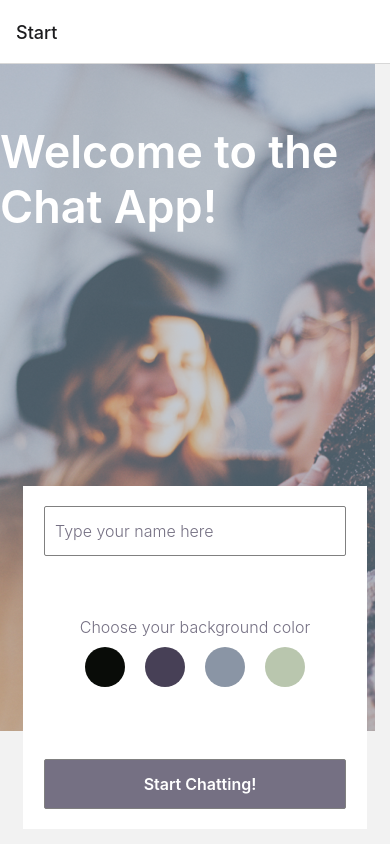
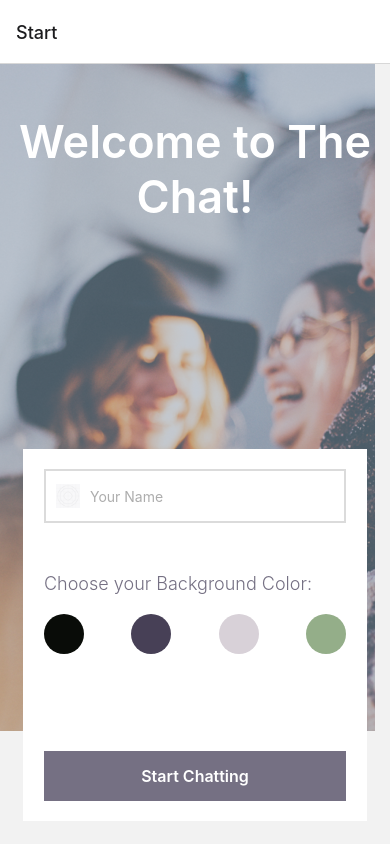
Before and after one commit to brandontyruspetty/chat-app, a React Native app: screen /Start in a window 390 px wide. Built offline with nearby package versions, Linux system fonts and the light colour scheme.

Commit message:
update start.js

```diff
--- a/components/Start.js
+++ b/components/Start.js
@@ -1,195 +1,218 @@
-import React from 'react';
-import { useState } from 'react';
-//import styling from react-native
-import { StyleSheet, View, Text, TouchableOpacity, TextInput, ImageBackground } from 'react-native';
+// Import necessary modules and components from React Native and Firebase
+import React, { useState } from "react";
+import {
+  View,
+  Text,
+  TextInput,
+  Image,
+  ImageBackground,
+  StyleSheet,
+  TouchableOpacity,
+  Dimensions,
+  Keyboard,
+  TouchableWithoutFeedback,
+  Alert,
+} from "react-native";
+import { getAuth, signInAnonymously } from "firebase/auth";
 
-//dictionary of color options, where eack key is a color name and each value is a style object
+// Background Color options for Chat screen
 const backgroundColors = {
-  black: { backgroundColor: '#090C08'},
-  grey: { backgroundColor: '#474056'},
-  blue: { backgroundColor: '#8A95A5'},
-  green: { backgroundColor: '#B9C6AE'}
-}
+  black: { backgroundColor: "#090C08" },
+  purple: { backgroundColor: "#474056" },
+  grey: { backgroundColor: "#d8d1d8" },
+  green: { backgroundColor: "#94ae89" },
+};
 
-//Start component
-export default class Start extends React.Component  {
-  constructor(props) {
-    super(props);
-    //initialize component's state with empty name and no selected color
-    this.state = { name: '', color: ''};
-  }
-  //get individual color options from backgroundColors library
-  render() {
-    const { black, grey, blue, green } = backgroundColors;
+// A component that displays a transparent overlay when a color is selected
+const SelectedColorOverlay = () => <View style={styles.selectedColorOverlay} />;
+
+// The main Start component
+const Start = ({ navigation }) => {
+  // Declare state variables for user's name and selected color
+  const [name, setName] = useState("");
+  const [color, setColor] = useState("");
+
+  // Function to handle anonymous sign-in with Firebase Auth
+  const handleSignIn = () => {
+    const auth = getAuth();
+    signInAnonymously(auth)
+      .then((userCredential) => {
+        const user = userCredential.user;
+        // Navigate to Chat screen with user's name, color, and ID
+        navigation.navigate("Chat", {
+          name,
+          color: color || "#FFFFFF",
+          userID: user.uid,
+        });
+        Alert.alert("Signed in Successfully!");
+      })
+      .catch((error) => {
+        Alert.alert("Unable to add. Please try later");
+      });
+  };
+
+  // Destructure background color styles from backgroundColors object
+  const { black, purple, grey, green } = backgroundColors;
+  // Get height of device window
+  const windowHeight = Dimensions.get("window").height;
+  // Calculate height of colored box
+  const boxHeight = windowHeight * 0.44;
+  // Define default color if none selected
+  const defaultColor = "#FFFFFF";
+
+  // Map over backgroundColors object to create color options for user to choose from
+  const colorOptions = Object.entries(backgroundColors).map(([key, value]) => (
+    <TouchableOpacity
+      key={key}
+      style={[
+        styles.color,
+        value,
+        color === value.backgroundColor && styles.colorSelected,
+      ]}
+      onPress={() => setColor(value.backgroundColor)}
+    >
+      {color === value.backgroundColor && <SelectedColorOverlay />}
+    </TouchableOpacity>
+  ));
 
   return (
+    <TouchableWithoutFeedback onPress={Keyboard.dismiss}>
       <View style={styles.container}>
         <ImageBackground
-          source={require('../assets/background-image.png')}
-          style={[styles.container, styles.image]}
+          source={require("../assets/background-image.png")}
+          style={styles.image}
         >
-
-        <Text style={styles.title}>Welcome to the Chat App!</Text>
-
-        <View style={styles.inputBox} >
+          <View style={styles.titleContainer}>
+            <Text style={styles.title}>Welcome to The Chat!</Text>
+          </View>
+          <View style={[styles.box, { height: boxHeight }]}>
+            <View style={styles.inputContainer}>
+              <Image
+                source={require("../assets/icon.png")}
+                style={styles.inputImage}
+              />
               <TextInput
-          style={styles.textInput}
-          value={this.state.name}
-          //update components state with new name value
-          onChangeText={(name) => this.setState({name})}
-          placeholder='Type your name here'
-          />
-
-        <View>
-          <Text style={styles.colorSelector}>Choose your background color</Text>
-          <View style={styles.colorWrapper}>
-            <TouchableOpacity
-              style={[styles.color,
-              black,
-              this.state.color === black.backgroundColor
-              ? styles.colorSelected
-              : {}
-            ]}
-              onPress={() =>
-              this.setState({ color: black.backgroundColor })
-              }
-          />
-
-            <TouchableOpacity style={[
-              styles.color,
-              grey,
-              this.state.color === grey.backgroundColor
-              ? styles.colorSelected
-              : {}
-            ]}
-              onPress={() =>
-              this.setState({ color: grey.backgroundColor})
-              }
-          />
-
-            <TouchableOpacity style={[
-              styles.color,
-              blue,
-              this.state.color === blue.backgroundColor
-              ? styles.colorSelected
-              : {}
-            ]}
-              onPress={() =>
-              this.setState({ color: blue.backgroundColor})
-              }
-          />
-            <TouchableOpacity style={[
-              styles.color,
-              green,
-              this.state.color === green.backgroundColor
-              ? styles.colorSelected
-              : {}
-            ]}
-              onPress={() =>
-              this.setState({ color: green.backgroundColor})
-              }
+                style={styles.input}
+                onChangeText={setName}
+                value={name}
+                placeholder="Your Name"
+                placeholderTextColor="#ADADAD"
+                returnKeyType="done"
               />
             </View>
+            <View style={styles.colorContainer}>
+              <Text style={styles.colorLabel}>
+                Choose your Background Color:
+              </Text>
+              <View style={styles.colorOptions}>{colorOptions}</View>
             </View>
-
-        <TouchableOpacity
-        style={[styles.textInput, styles.chatBox]}
-          onPress={() =>
-            //navigate to chat screen and pass in the user's name and selected color
-            this.props.navigation.navigate('Chat',
-            {
-              name: this.state.name,
-              color: this.state.color
-             })
-            }
-          >
-            <Text style={[styles.colorSelector, styles.chatBoxText]}>
-                Start Chatting!
-            </Text>
+            <TouchableOpacity style={styles.button} onPress={handleSignIn}>
+              <Text style={styles.buttonText}>Start Chatting</Text>
             </TouchableOpacity>
           </View>
         </ImageBackground>
       </View>
+    </TouchableWithoutFeedback>
   );
-  }
-}
+};
 
 const styles = StyleSheet.create({
   container: {
     flex: 1,
   },
-
+  image: {
+    flex: 1,
+    justifyContent: "center",
+    alignItems: "center",
+    resizeMode: "cover",
+  },
+  titleContainer: {
+    flex: 2,
+    justifyContent: "center",
+  },
   title: {
-  color: '#FFFFFF',
     fontSize: 45,
-  fontWeight: 600,
-  marginTop: 60
+    fontWeight: "600",
+    color: "#FFFFFF",
+    textAlign: "center",
+    marginBottom: "45%",
   },
-
- image: {
-  flexDirection: 'column',
-  justifyContent: 'space-between',
-   alignItems: 'center'
+  box: {
+    backgroundColor: "#FFFFFF",
+    width: "88%",
+    alignItems: "center",
+    marginBottom: "6%",
+    paddingTop: 20,
+    paddingBottom: 20,
+    justifyContent: "space-between",
+    flexDirection: "column",
   },
-
- inputBox: {
-  backgroundColor: '#fff',
-  marginBottom: 15,
-  height: '44%',
-  width: '88%',
-  alignItems: 'center',
-  justifyContent: 'space-between',
-  paddingVertical: 20
+  inputContainer: {
+    width: "88%",
+    flexDirection: "row",
+    alignItems: "center",
+    borderColor: "#DBDBDB",
+    borderWidth: 2,
+    paddingHorizontal: 10,
+    marginBottom: 20,
   },
-
- textInput: {
+  input: {
     height: 50,
-       width: '88%',
-       borderColor: 'grey',
-       borderWidth: 1,
-       borderRadius: 2,
-       color: '#757083',
-       opacity: 50,
-       fontSize: 16,
-       fontWeight: '300',
-       paddingLeft: 10
+    flex: 1,
   },
-
-colorSelector: {
-  textAlign: 'center',
-  fontSize: 16,
-  fontWeight: '300',
-  color: '#757083',
-  opacity: 100
+  inputImage: {
+    width: 24,
+    height: 24,
+    resizeMode: "contain",
+    marginRight: 10,
+    opacity: 0.6,
   },
-
-colorWrapper: {
-  flexDirection: 'row'
+  colorContainer: {
+    width: "88%",
+    flex: 1,
   },
-
+  colorLabel: {
+    fontSize: 18,
+    fontWeight: "300",
+    color: "#757083",
+    marginBottom: 10,
+    marginTop: "10%",
+  },
+  colorOptions: {
+    flexDirection: "row",
+    justifyContent: "space-between",
+    marginTop: 10,
+  },
   color: {
     width: 40,
     height: 40,
     borderRadius: 20,
-  margin: 10
   },
+  selectedColorOverlay: {
+    position: "absolute",
+    width: 48,
+    height: 48,
+    borderRadius: 24,
+    borderWidth: 2,
+    borderColor: "#000",
+    backgroundColor: "transparent",
+    top: -4,
+    left: -4,
+    justifyContent: "center",
+    alignItems: "center",
+  },
+  button: {
+    backgroundColor: "#757083",
+    width: "88%",
+    height: 50,
+    alignItems: "center",
+    justifyContent: "center",
+  },
+  buttonText: {
+    fontSize: 16,
+    fontWeight: "600",
+    color: "#FFFFFF",
+  },
+});
 
-chatBox: {
-  backgroundColor: '#757083',
-  justifyContent: 'center',
-  fontSize: 16
-},
-
-chatBoxText: {
-  color: '#FFFFFF',
-  textAlign: 'center',
-  fontWeight: '600',
-},
-
-colorSelected: {
-  borderStyle: "solid",
-  borderWidth: 2,
-  borderColor: "#5f5f5f",
-},
-
-})
+export default Start;
```
Lines whose indentation alone changed are shown as unchanged.
